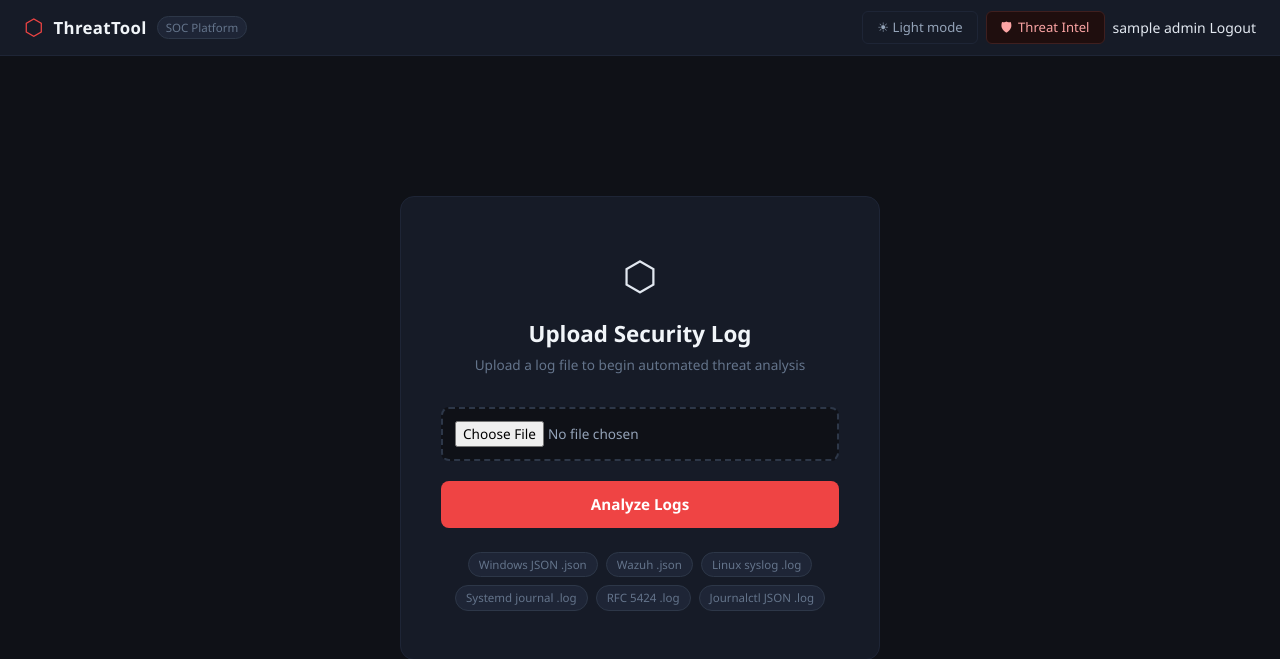
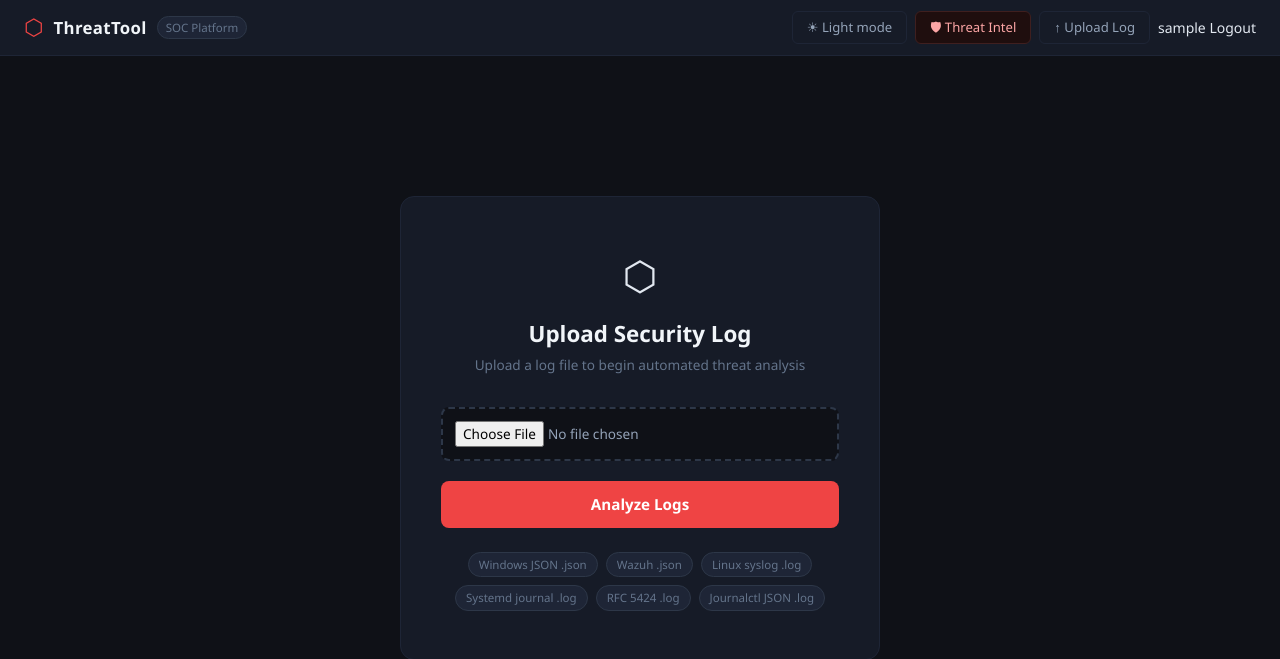
Before and after one commit to Aditya14-coder/Threat-tool, a Flask app: page / in a window 1280 px wide. Shown: the top 659 px of the page. Run offline with Flask 3, Linux system fonts and the light colour scheme; the visitor is signed in with stand-in values (Sample User, id 1); some libraries are stand-ins or nearby versions.

Commit message:
Refactor index.html for user authentication and theme toggle
Updated the HTML structure and added login/logout functionality.

```diff
--- a/templates/index.html
+++ b/templates/index.html
@@ -15,20 +15,29 @@
         <span class="tl-logo-text">ThreatTool</span>
         <span class="tl-logo-sub">SOC Platform</span>
     </div>
+
     <div class="tl-navbar-right">
     <button class="tl-theme-btn" onclick="toggleTheme()" id="themeBtn">
         ☀ Light mode
     </button>
-    <a href="/lookup-page" class="tl-nav-btn tl-nav-btn-danger">
-            <span>🛡</span> Threat Intel
-        </a>
-        <div class="tl-user-pill">
-    <span class="tl-user-dot" style="background: {{ color }};"></span>
-    <span class="tl-user-name">{{ username }}</span>
-    <span class="tl-user-role">{{ role }}</span>
-    <a href="/logout" class="tl-logout-btn">Logout</a>
+    <a href="/lookup-page" class="tl-nav-btn tl-nav-btn-danger">🛡 Threat Intel</a>
+    <a href="/" class="tl-nav-btn">↑ Upload Log</a>
+
+    {% if username %}
+    <!-- Logged in: show user pill -->
+    <div class="tl-user-pill">
+        <span class="tl-user-dot" style="background: {{ color }};"></span>
+        <span class="tl-user-name">{{ username }}</span>
+        <a href="/logout" class="tl-logout-btn">Logout</a>
+    </div>
+    {% else %}
+    <!-- Not logged in: show login button -->
+    <a href="/login" class="tl-nav-btn" style="color:#3b82f6; border-color:#1e3a5f;">
+        👤 Login
+    </a>
+    {% endif %}
 </div>
-    </div>
+
 </nav>
 
 <div class="tl-upload-wrap">
```
